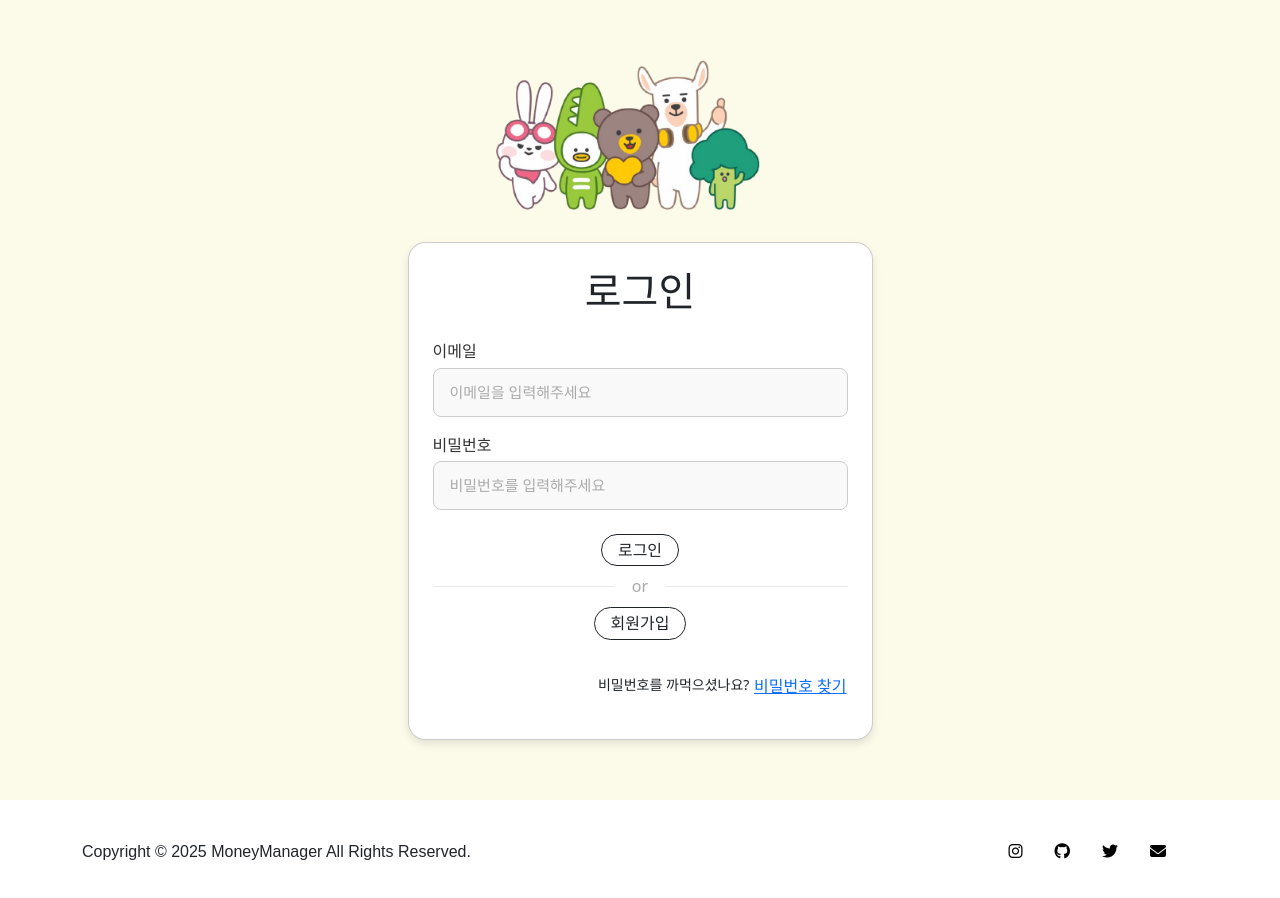
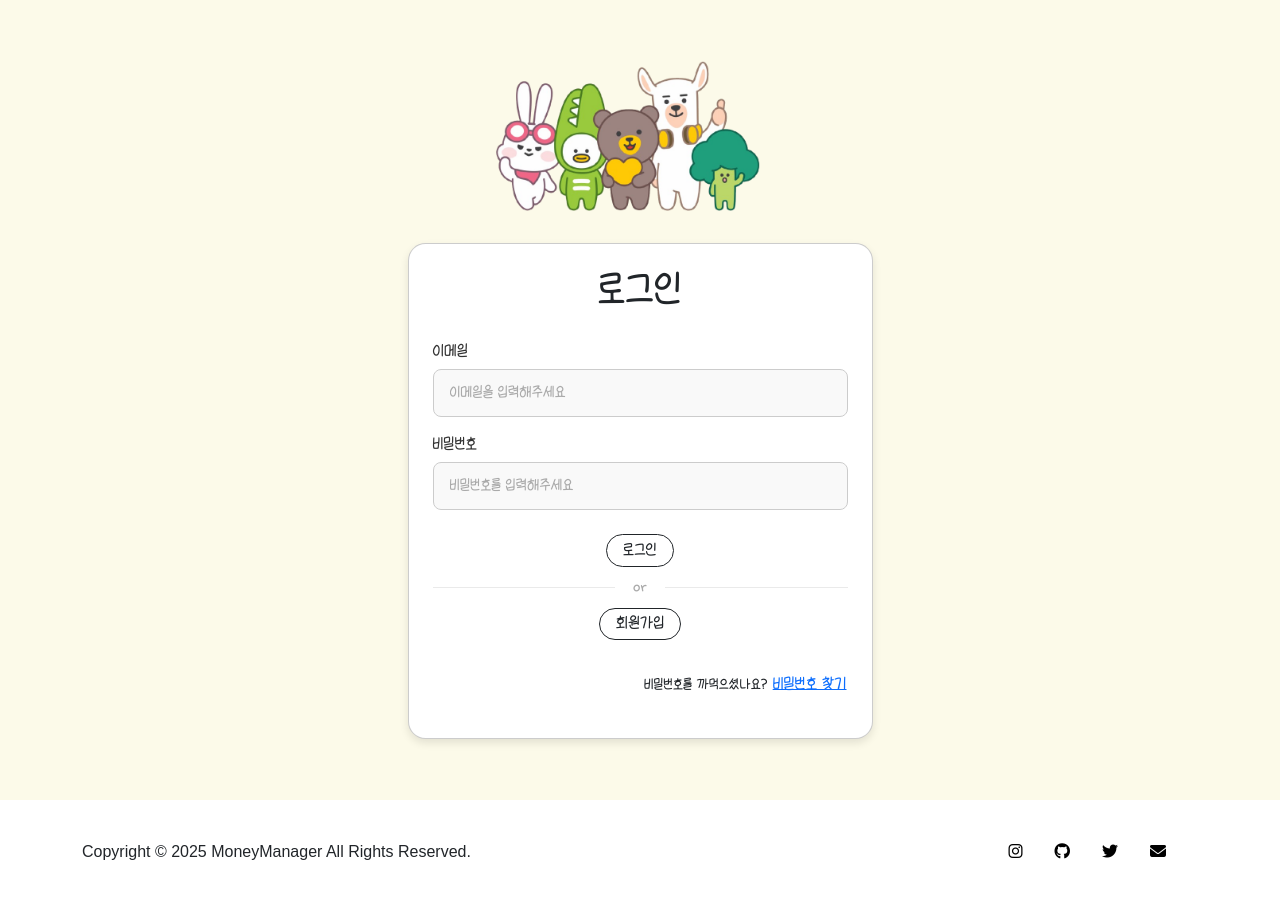
Before and after one commit to ckdwlsrh/household-budget-web, a Vue app: page /login in a window 1280 px wide. Shown: the top 898 px of the page. Built offline with nearby package versions, Linux system fonts and the light colour scheme.

Commit message:
feat: 폰트 추가

```diff
--- a/src/App.vue
+++ b/src/App.vue
@@ -32,4 +32,13 @@ const userId = computed(() => userStore.loggedUser?.id)
 // })
 </script>
 
-<style scoped></style>
+<style>
+@font-face {
+  font-family: 'OnGleafKonkont';
+  src: url('@/assets/fonts/온글잎콘콘체.ttf') format('truetype');
+}
+
+div {
+  font-family: 'OnGleafKonkont', sans-serif;
+}
+</style>
--- a/vite.config.js
+++ b/vite.config.js
@@ -21,4 +21,5 @@ export default defineConfig({
       },
     },
   },
+  assetsInclude: ['**/*.ttf'],
 })
```
Also changed, not shown: src/assets/fonts/온글잎콘콘체.ttf (added).
